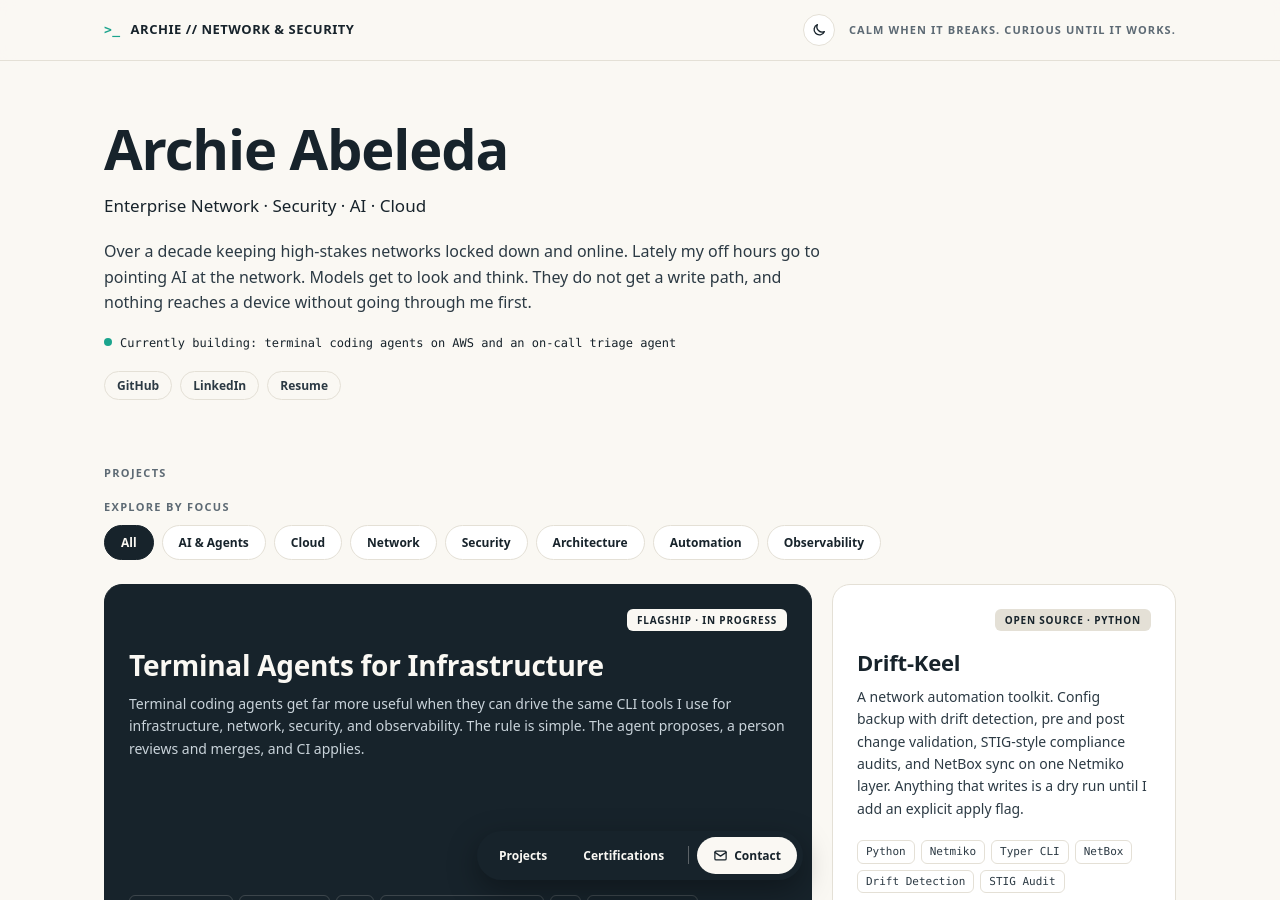
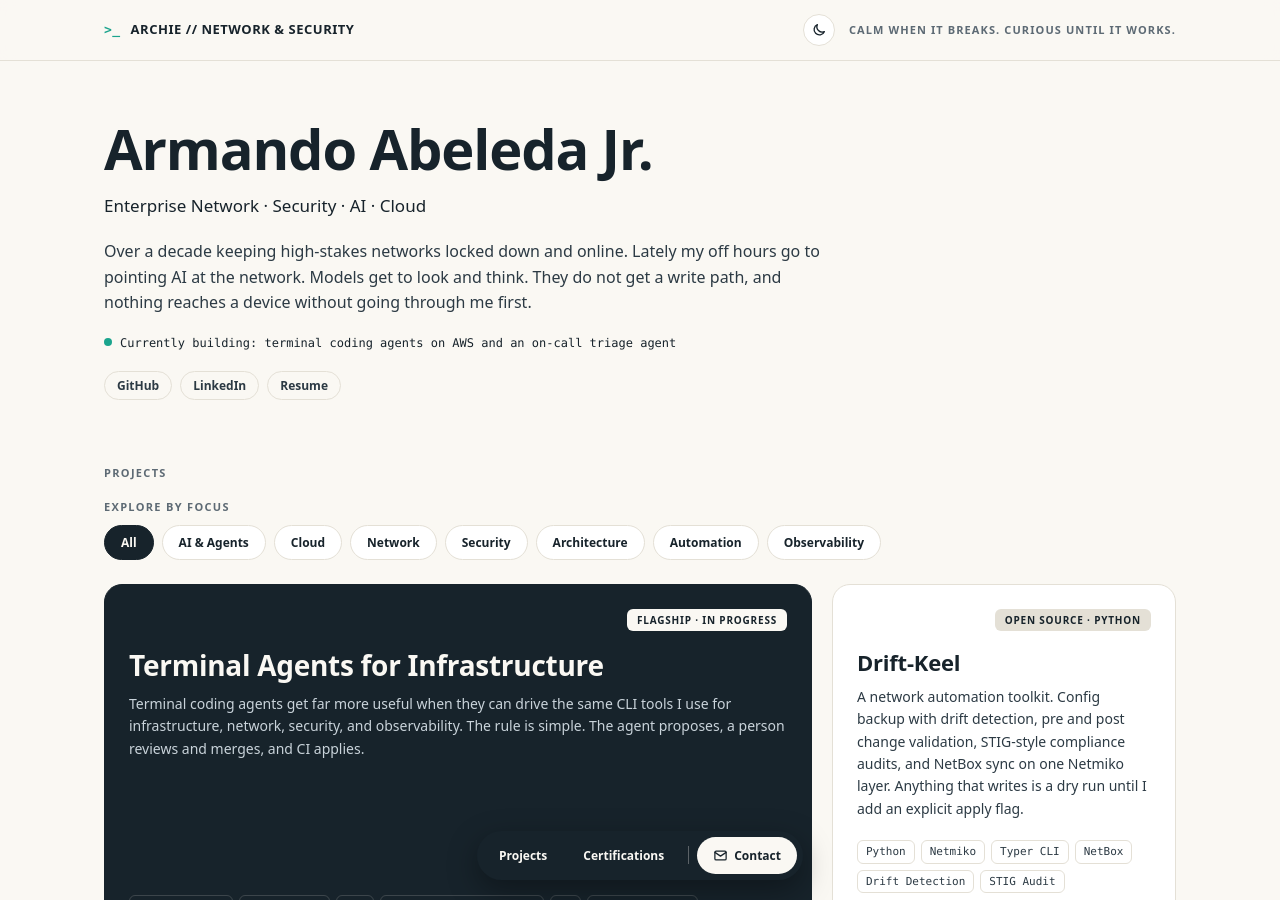
Before and after one commit to archievizt/archievizt.github.io, a Jekyll site: the page built from index.md, in a window 1280 px wide and 900 px high. Built offline with Jekyll 4.4.1, drawn with Linux system fonts in a browser that asks for light colours; some web fonts are replaced.

Commit message:
Update title and name

```diff
--- a/_data/home.yml
+++ b/_data/home.yml
@@ -16,7 +16,7 @@
 tagline: "Calm when it breaks. Curious until it works."
 
 hero:
-  title: "Archie Abeleda"
+  title: "Armando Abeleda Jr."
   headline: "Enterprise Network · Security · AI · Cloud"
   # Text links under "Currently building", shown in small capitals.
   links:
```
